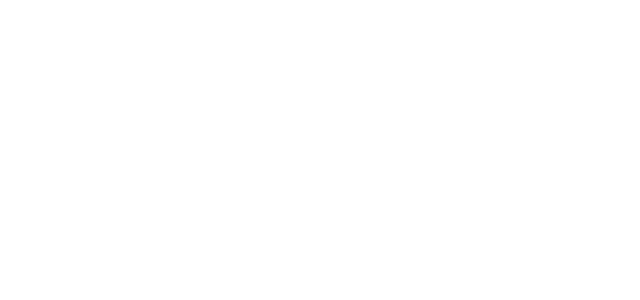
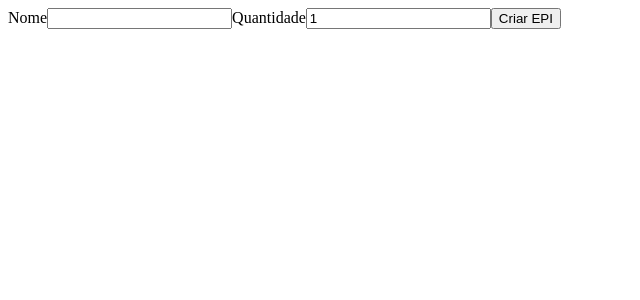
Before and after one commit to gabibento/controle-epi-angular, an Angular app in the folder controle-epi/: page /epiForm in a window 1280 px wide. Before the commit this address led to /. Shown: the top 300 px of the page, without its empty margins (0-640 px from the left). Built offline with nearby package versions, Linux system fonts and the light colour scheme.

Commit message:
feat: adiciona criação de EPI

```diff
--- a/controle-epi/src/app/app.routes.ts
+++ b/controle-epi/src/app/app.routes.ts
@@ -2,9 +2,11 @@
 import { Home } from './components/pages/home/home';
 import { Login } from './components/login/login';
 import { Register } from './components/register/register';
+import { EpiForm } from './components/epi-form/epi-form';
 
 export const routes: Routes = [
     {path: "", component: Login},
     {path: "home", component: Home},
-    {path: "register", component: Register}
+    {path: "register", component: Register},
+    {path: "epiForm", component: EpiForm}
 ];
--- /dev/null
+++ b/controle-epi/src/app/components/epi-form/epi-form.html
@@ -0,0 +1,9 @@
+<form (ngSubmit)="create()">
+    <label for="name">Nome</label>
+    <input type="text" name="name" [(ngModel)]="epi.name">
+
+    <label for="quantity">Quantidade</label>
+    <input type="number" name="quantity" [(ngModel)]="epi.quantity">
+
+    <button type="submit">Criar EPI</button>
+</form>
--- /dev/null
+++ b/controle-epi/src/app/components/epi-form/epi-form.ts
@@ -0,0 +1,30 @@
+import { Component } from '@angular/core';
+import { FormsModule } from '@angular/forms';
+import { Epi, EpiService } from '../../services/epi.service';
+import { Router } from '@angular/router';
+
+@Component({
+  selector: 'app-epi-form',
+  imports: [FormsModule],
+  templateUrl: './epi-form.html',
+  styleUrl: './epi-form.css'
+})
+export class EpiForm {
+  epi: Epi = {
+    name: '',
+    quantity: 1
+  };
+
+  constructor(private epiService: EpiService, private router: Router){}
+
+  create(){
+    this.epiService.create(this.epi).subscribe({
+      next: () => {
+        this.router.navigate(["/home"])
+      },
+      error: (err) => {
+        console.log("Erro ao criar EPI: " + err)
+      }
+    })
+  }
+}
--- a/controle-epi/src/app/components/epi/epi-list/epi-list.html
+++ b/controle-epi/src/app/components/epi/epi-list/epi-list.html
@@ -2,12 +2,10 @@
 
 <table >
   <tr>
-    <th>ID</th>
     <th>Nome</th>
     <th>Quantidade</th>
   </tr>
   <tr *ngFor="let epi of epis">
-    <td>{{ epi.id }}</td>
     <td>{{ epi.name }}</td>
     <td>{{ epi.quantity }}</td>
   </tr>
--- a/controle-epi/src/app/components/pages/nav/nav.html
+++ b/controle-epi/src/app/components/pages/nav/nav.html
@@ -17,6 +17,9 @@
       <a routerLink="/register">Cadastrar Usuários</a>
     </li>
     <li *ngIf="isAdmin()">
+      <a routerLink="/epiForm">Criar EPI</a>
+    </li>
+    <li *ngIf="isAdmin()">
         <a>Usuários</a>
     </li>
 
--- a/controle-epi/src/app/services/epi.service.ts
+++ b/controle-epi/src/app/services/epi.service.ts
@@ -3,7 +3,6 @@
 import { Observable } from 'rxjs';
 
 export interface Epi {
-  id: number;
   name: string;
   quantity: number;
 }
@@ -16,6 +15,10 @@
 
   constructor(private http: HttpClient) { }
 
+  create(epi: Epi){
+    return this.http.post<Epi>(this.apiUrl, epi);
+  }
+
   getAll(): Observable<Epi[]>{
     return this.http.get<Epi[]>(this.apiUrl);
   }
```
Also changed, not shown: controle-epi/src/app/components/epi-form/epi-form.css (added), 1 other file (tests, documents, lock files or other folders).
